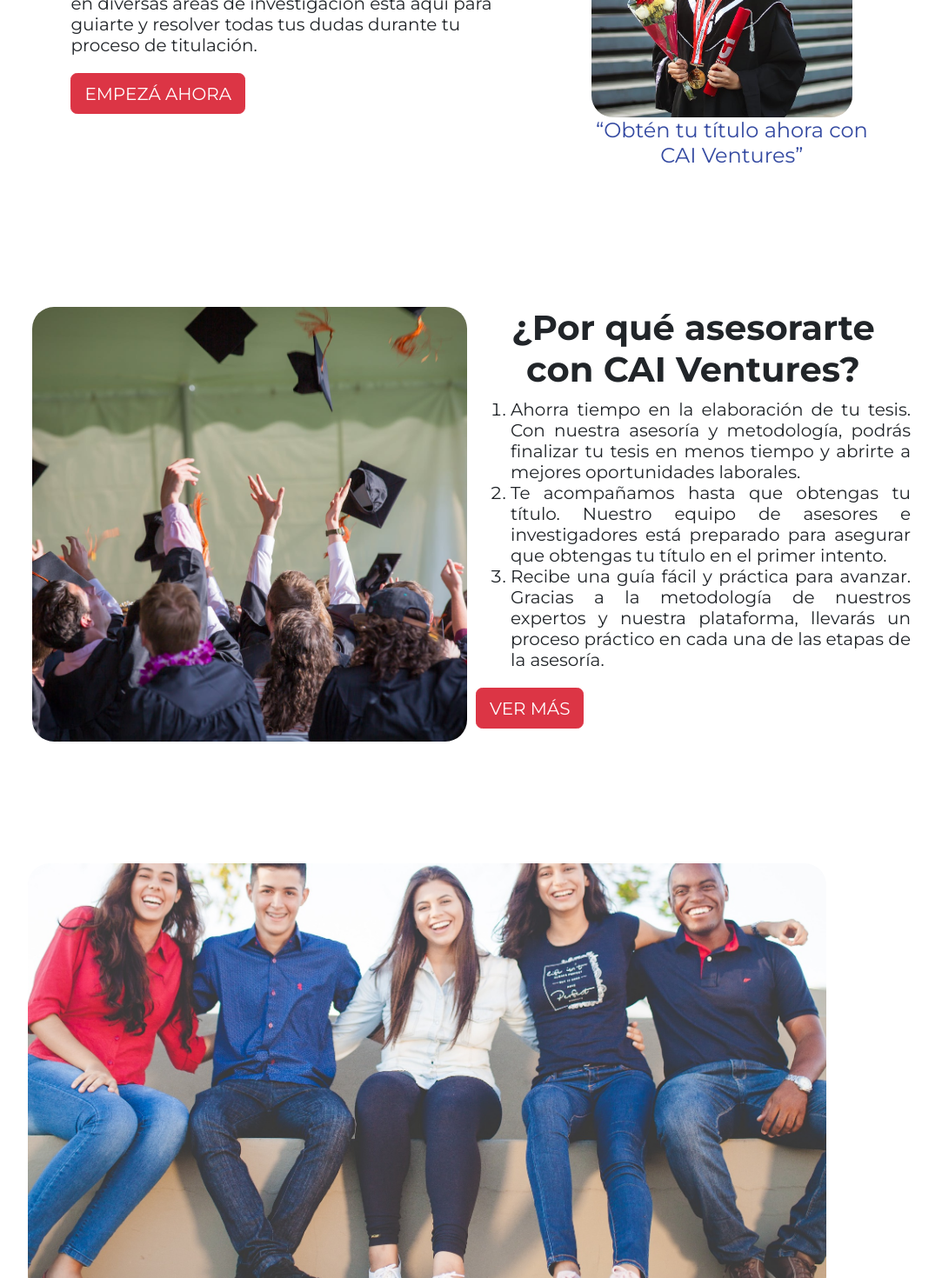
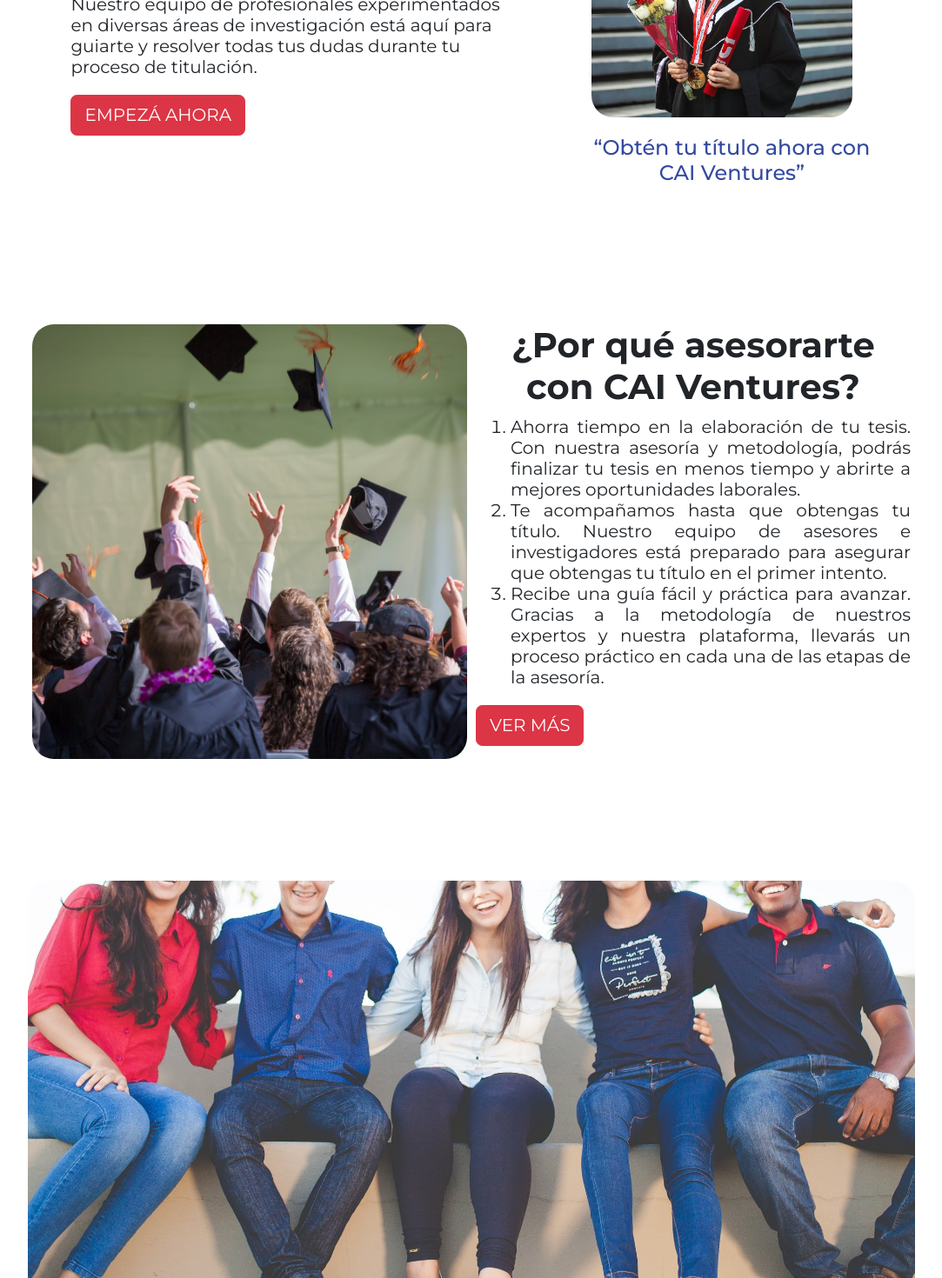
Before and after one commit to justinait/cai-ventures2, a React (Vite) app: page / in a window 1280 px wide. Shown: the part 480-1950 px from the top of the page at 87% size, without its empty margins (98-1181 px from the left). Built offline with nearby package versions, Linux system fonts and the light colour scheme.

Commit message:
hero finish except button

```diff
--- a/src/page/Home/Home.css
+++ b/src/page/Home/Home.css
@@ -1,9 +1,5 @@
 .homeContainer {
     padding: 7rem 6.5rem 13.6rem;
-}
-
-.homeContainer p {
-    gap: 40px;
 }
 
 .homeContainer2, .homeContainer3 {
@@ -24,8 +20,12 @@
 .homePresentation h6 {
     font-weight: 500;
     font-size: 1.3rem;
+    margin-bottom: 5%;
 }
 
+.homePresentation p {
+    margin-top: 3%;
+}
 .homePresentationImage {
     width: 16.125rem;
 }
@@ -41,9 +41,11 @@
 
 .specialTextHome {
     font-size: larger;
-    font-weight: 400;
+    font-weight: 500;
     text-align: center;
+    margin-top: 6%;
 }
+
 .homeImageWho {
     width: 500px;
     height: 500px;
@@ -64,9 +66,9 @@
 }
 
 .carouselHome img {
-    width: 90%;
-    height: 500px;
+    width: 100%;
+    height: 600px;
     object-fit: cover;
-    object-position: center -630px;
+    object-position: center -750px;
     border-radius: 25px;
 }
```
